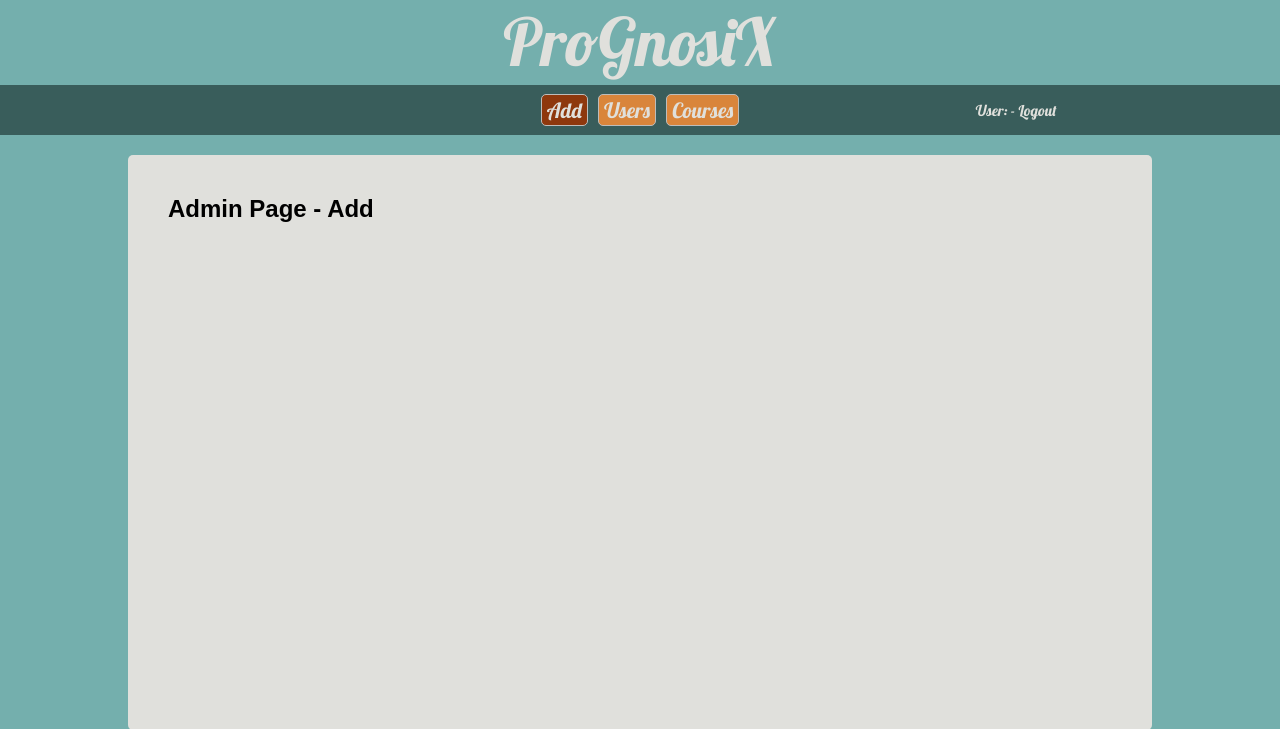
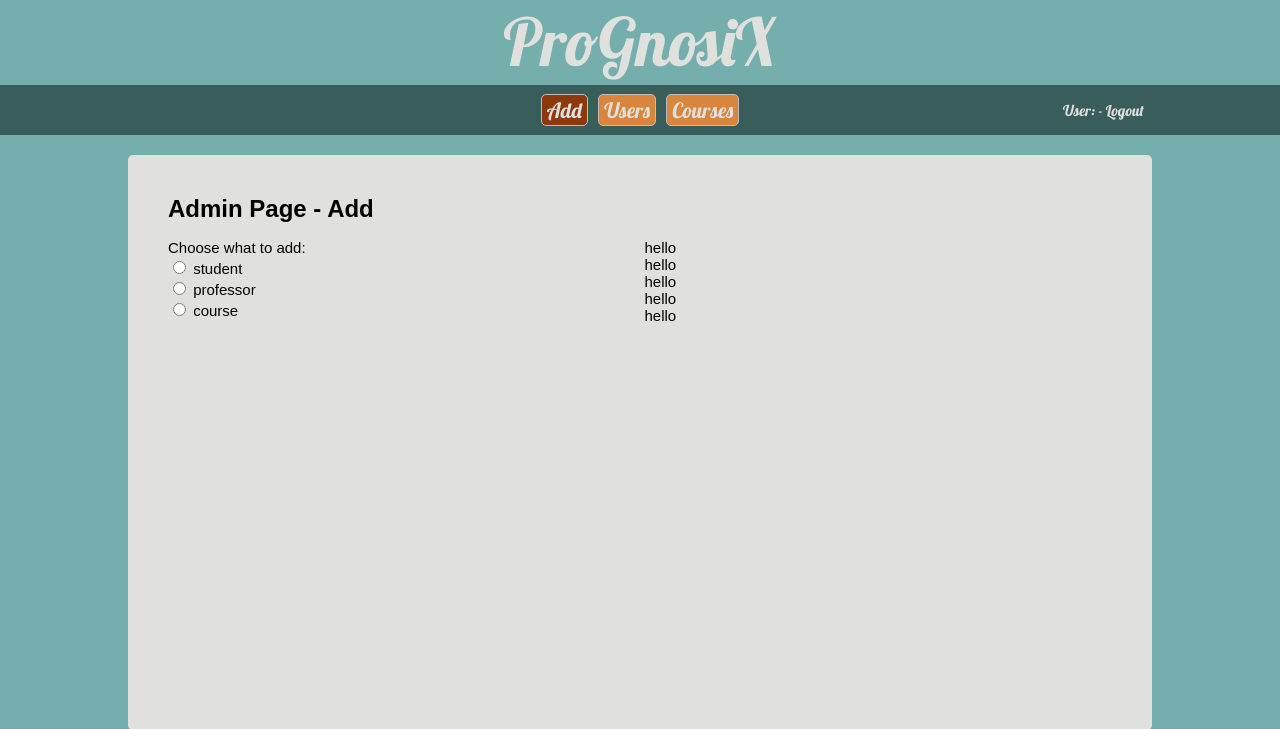
Before and after one commit to maziluflorin84/ProGnosiX, a PHP site: page /a-add.php in a window 1280 px wide. Shown: the top 729 px of the page. Run offline with PHP 8.4, Linux system fonts and the light colour scheme; the visitor is signed in with stand-in values (Sample User, id 1); data comes from the database, SQL or seed files in the repository; data that the repository does not hold is empty.

Commit message:
Admin Add form style

```diff
--- a/a-add.php
+++ b/a-add.php
@@ -6,7 +6,52 @@ if (!logged_in()) {
 }
 include 'includes/overall/header.php';
 ?>
+<h2>Admin Page - Add</h2>
+    <div class="inner">
+        <form method="post" action='a-add.php'>
+            <div class="side-form-left">
+                <ul id='add-form'>
+                    <li>
+                        Choose what to add:<br>
+                        <input id="1" type="radio" name="choice" value="student">
+                        <label for="1">student</label>
+                        <br>
+                        <input id="2" type="radio" name="choice" value="professor">
+                        <label for="2">professor</label>
+                        <br>
+                        <input id="3" type="radio" name="choice" value="course">
+                        <label for="3">course</label>
+                        <br>
+                    </li>
 
-<h2>Admin Page - Add</h2>
+<!--                <li>-->
+<!--                    First Name:<br>-->
+<!--                    <input type="text" name="first_name" style="width: 200px;">-->
+<!--                </li>-->
+<!--                <li>-->
+<!--                    Father Initial:<br>-->
+<!--                    <input type="text" name="parent_init" style="width: 200px;">-->
+<!--                </li>-->
+<!--                <li>-->
+<!--                    Last Name:<br>-->
+<!--                    <input type="text" name="last_name" style="width: 200px;">-->
+<!--                </li>-->
+<!--                <li>-->
+<!--                    First Name:<br>-->
+<!--                    <input type="text" name="first_name" style="width: 200px;">-->
+<!--                </li>-->
 
+                </ul>
+            </div>
+            <div class="side-form-right">
+                <div class="side-right-inner">
+                    hello<br>
+                    hello<br>
+                    hello<br>
+                    hello<br>
+                    hello<br>
+                </div>
+            </div>
+        </form>
+    </div>
 <?php include 'includes/overall/footer.php' ?>
--- a/css/style.css
+++ b/css/style.css
@@ -83,10 +83,10 @@ div.logout {
 	padding: 2px 5px;
 	margin: 0px 3px;
 	position: absolute;
-	float: right;
+	/*float: right;*/
 	top: 50%;
 	transform: translateY(-50%);
-	left: 82%;
+	right: 0%;
 }
 span.logout {
 	font-family: Lobster, cursive;
@@ -162,3 +162,30 @@ a.logout:active {
 #login input {
 	margin-top: 5px;
 }
+/* -- admin add form -- */
+.side-form-left {
+    width: 50%;
+    display: inline-block;
+    vertical-align: top;
+}
+
+#add-form {
+    list-style: none;
+    padding: 0;
+}
+#add-form li {
+    margin-bottom: 10px;
+    font-size: 15px;
+}
+#add-form input {
+    margin-top: 5px;
+}
+
+.side-form-right {
+    display: inline-block;
+    vertical-align: top;
+}
+.side-right-inner {
+    margin: 16px 0;
+    font-size: 15px;
+}
```
